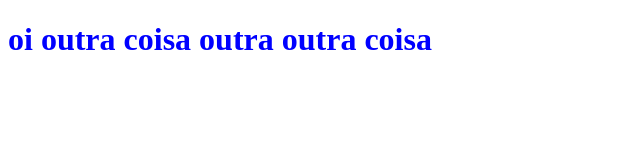
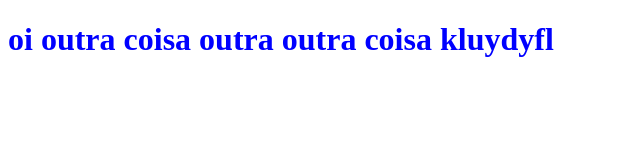
Before and after one commit to Resutemon1/teste-Pi, a plain HTML site: page html.html in a window 1280 px wide. Shown: the whole page, without its empty margins (0-640 px from the left). Drawn offline with Linux system fonts and the light colour scheme.

Commit message:
fsodfjoaij

```diff
--- a/html.html
+++ b/html.html
@@ -11,6 +11,7 @@
     <h1>oi
         outra coisa
         outra outra coisa
+        kluydyfl
     </h1>
 
 </body>
```
